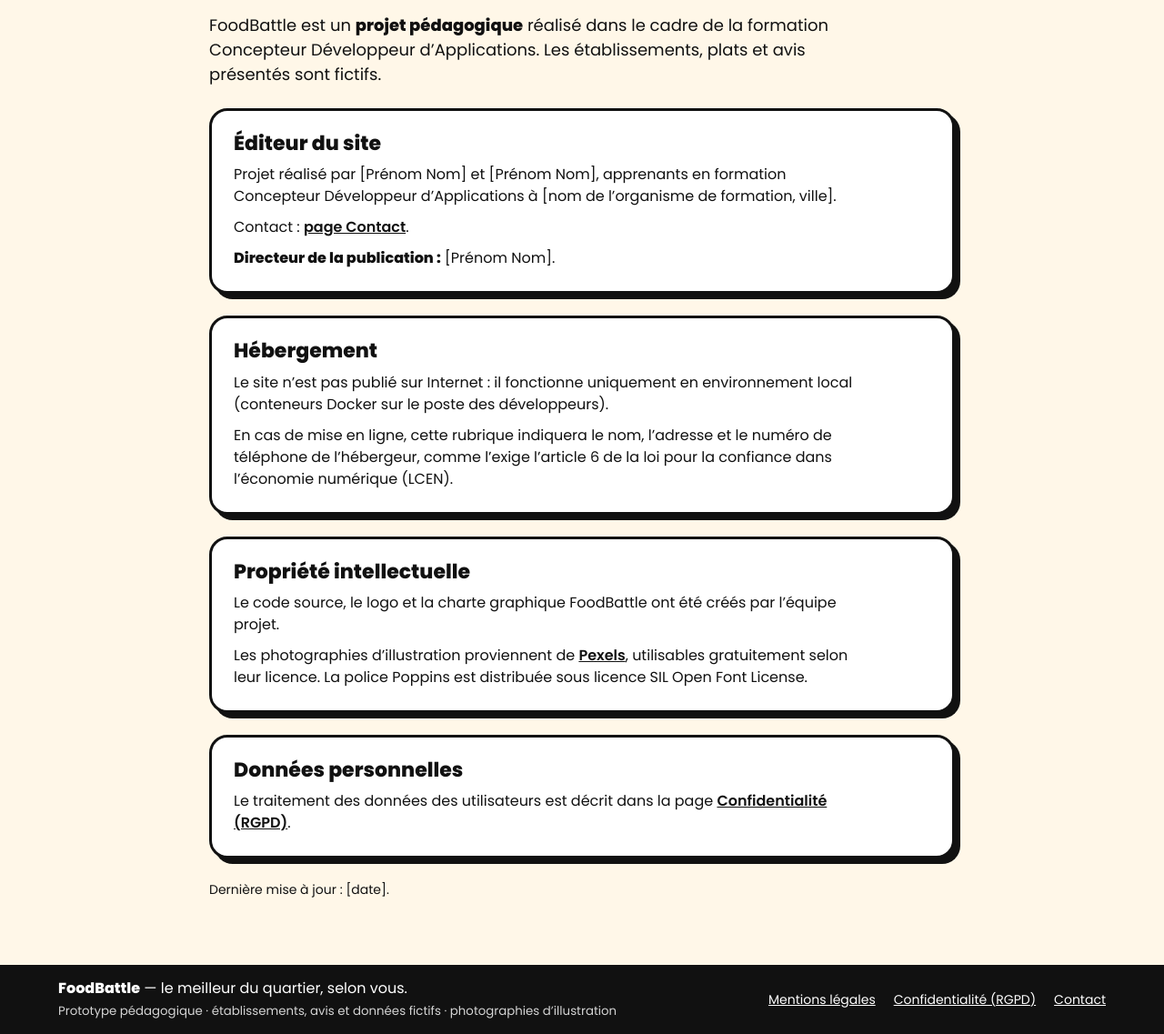
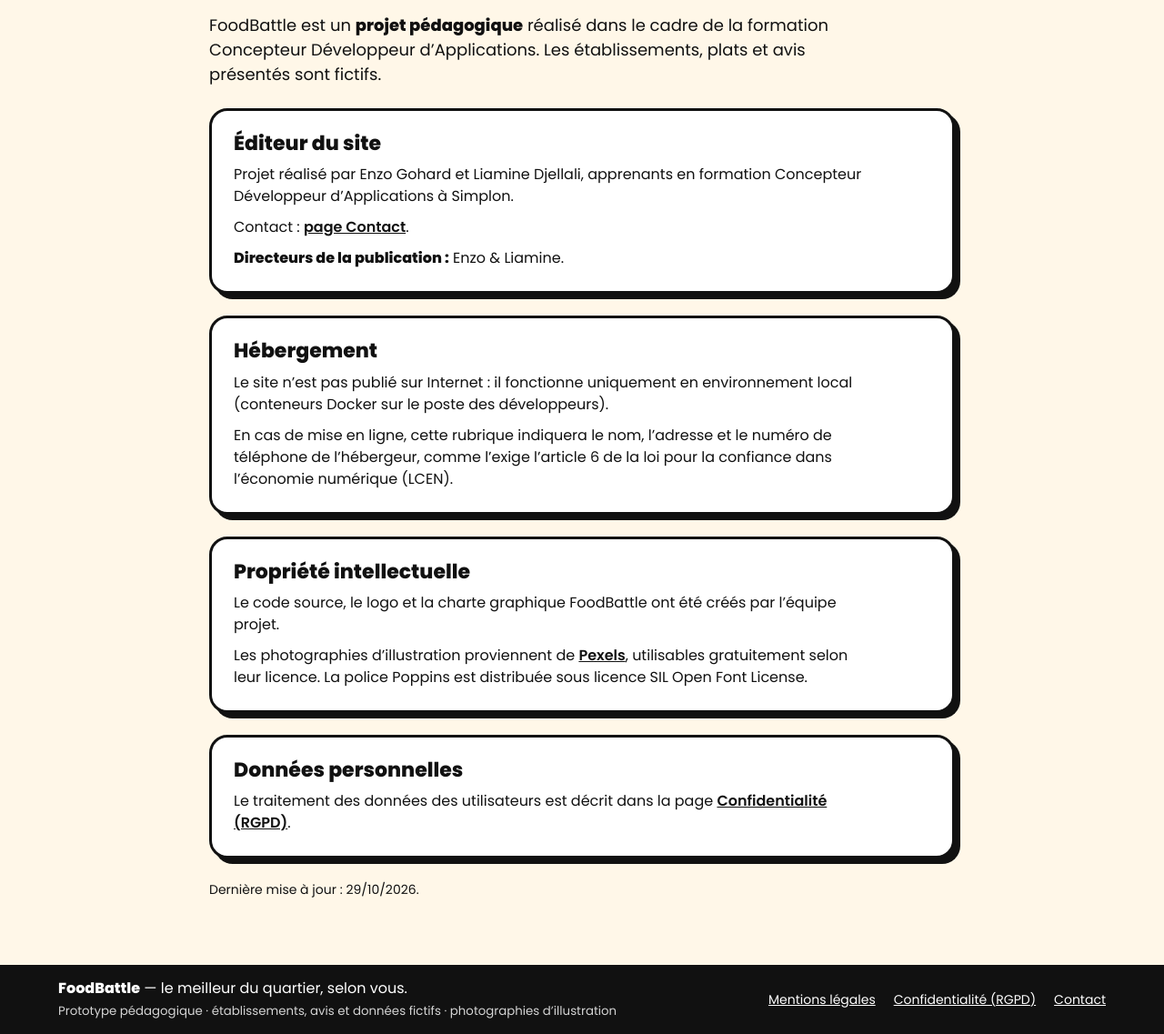
Before and after one commit to Enzo-clock/food-battle-EL, a PHP site: page /mentions-legales in a window 1280 px wide. Shown: the part 229-1366 px from the top of the page at 91% size. Run offline with PHP 8.4, Linux system fonts and the light colour scheme; some libraries are stand-ins or nearby versions.

Commit message:
content(pages): mise à jour des pages contact, mentions légales et confidentialité

```diff
--- a/app/views/pages/contact.php
+++ b/app/views/pages/contact.php
@@ -3,7 +3,7 @@
 // Remplacer [contact@exemple.fr] par l'adresse de l'équipe.
 require_once __DIR__ . '/../../includes/header.php';
 
-$contactEmail = '[contact@exemple.fr]';
+$contactEmail = '[contact@foodbattle.fr]';
 $subjects = [
     'Proposer un plat ou un établissement' => 'Nom du plat, établissement, ville, prix…',
     'Signaler un contenu'                   => 'Lien de la page et ce qui pose problème.',
--- a/app/views/pages/legal.php
+++ b/app/views/pages/legal.php
@@ -12,10 +12,10 @@ require_once __DIR__ . '/../../includes/header.php';
 
     <section class="box prose__block" aria-labelledby="editeur">
         <h2 id="editeur">Éditeur du site</h2>
-        <p>Projet réalisé par [Prénom Nom] et [Prénom Nom], apprenants en formation Concepteur Développeur
-            d’Applications à [nom de l’organisme de formation, ville].</p>
+        <p>Projet réalisé par Enzo Gohard et Liamine Djellali, apprenants en formation Concepteur Développeur
+            d’Applications à Simplon.</p>
         <p>Contact : <a href="/contact">page Contact</a>.</p>
-        <p><strong>Directeur de la publication :</strong> [Prénom Nom].</p>
+        <p><strong>Directeurs de la publication :</strong> Enzo & Liamine.</p>
     </section>
 
     <section class="box prose__block" aria-labelledby="hebergeur">
@@ -39,7 +39,7 @@ require_once __DIR__ . '/../../includes/header.php';
             <a href="/confidentialite">Confidentialité (RGPD)</a>.</p>
     </section>
 
-    <p class="prose__updated">Dernière mise à jour : [date].</p>
+    <p class="prose__updated">Dernière mise à jour : 29/10/2026.</p>
 </article>
 
 <?php require_once __DIR__ . '/../../includes/footer.php'; ?>
```
Also changed, not shown: app/views/pages/privacy.php (+4 -4 lines).
